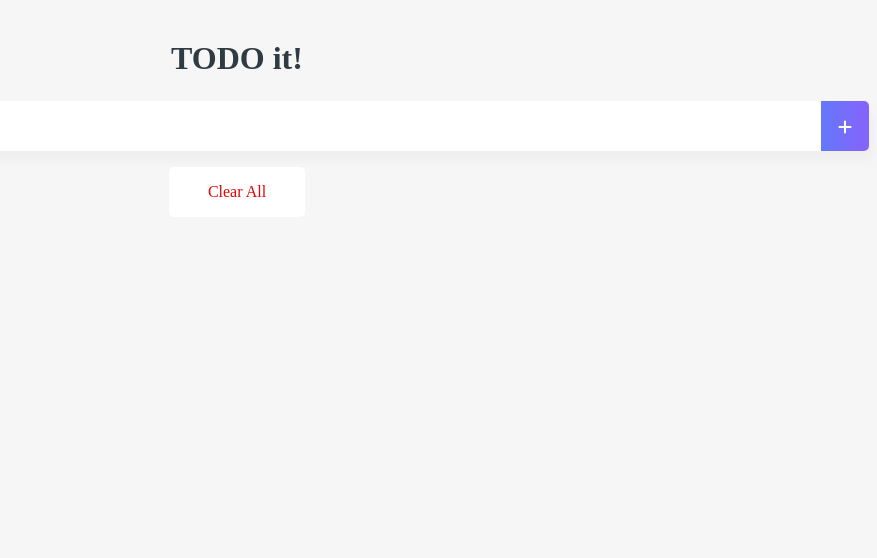
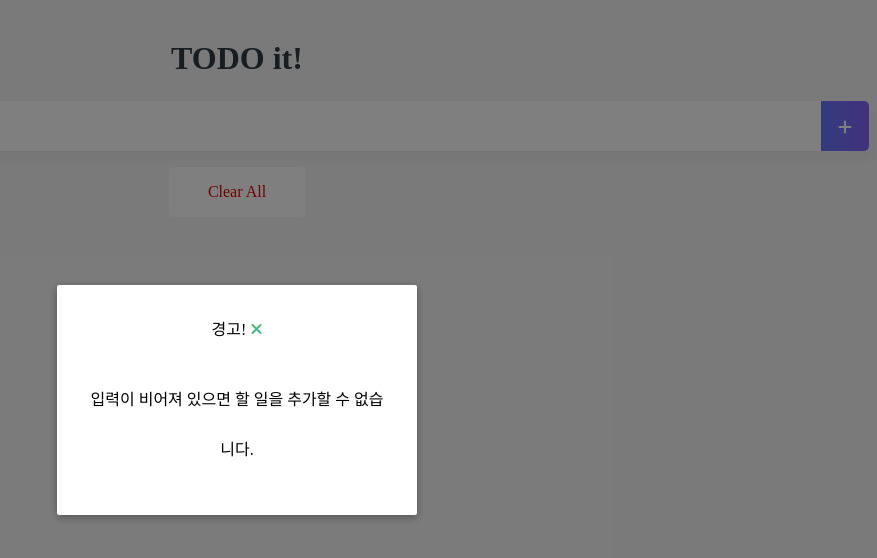
Before and after one commit to Curry4182/vue-todo, a Vue app in the folder vue-todo/: page / in a window 1280 px wide. Both pictures are taken after a click on the element 1248 px from the left and 126 px from the top of the page. Shown: the top 558 px of the page, without its empty margins (403-1280 px from the left). Built offline with nearby package versions, Linux system fonts and the light colour scheme.

Commit message:
feat: 할 일 입력이 비어져 있으면 경고 모달이 발생하도록 기능 추가

```diff
--- a/vue-todo/src/components/TodoInput.vue
+++ b/vue-todo/src/components/TodoInput.vue
@@ -5,19 +5,37 @@
         <span class="addContainer" @click="addTodoItem">
             <i class="fa-solid fa-plus addBtn"></i>
         </span>
+        <DefaultModal :show="showModal" @close="closeModal">
+            <template v-slot:header>
+                경고!
+                <i class="closeModalBtn fas fa-times"></i>
+            </template>
+            <template v-slot:body>
+                <p>
+                    입력이 비어져 있으면 할 일을 추가할 수 없습니다.
+                </p>
+            </template>
+        </DefaultModal>
     </div>
 </template>
 
 <script>
+    import DefaultModal from './common/DefaultModal.vue';
+
     export default {
         data() {
             return {
-                newTodoItem: ""
+                newTodoItem: "",
+                showModal: false
             }
+        },
+        components: {
+            DefaultModal
         },
         methods: {
             addTodoItem() {
                 if(this.newTodoItem === '') {
+                    this.showModal = true;
                     return;
                 }
                 this.$emit('addOneItem', this.newTodoItem);
@@ -25,6 +43,9 @@
             },
             clearInput() {
                 this.newTodoItem = "";
+            },
+            closeModal() {
+                this.showModal = false;
             }
         }
     }
@@ -55,5 +76,7 @@
     color: white;
     vertical-align: middle;
 }
-
+.closeModalBtn {
+    color: #42b983;
+}
 </style>
--- /dev/null
+++ b/vue-todo/src/components/common/DefaultModal.vue
@@ -0,0 +1,83 @@
+<template>
+    <div>
+        <Transition name="modal">
+            <div v-if="show" class="modal-mask">
+                <div class="modal-container">
+                    <div class="modal-header">
+                        <slot name="header">default header</slot>
+                    </div>
+
+                    <div class="modal-body">
+                        <slot name="body">default body</slot>
+                    </div>
+                </div>
+            </div>
+        </Transition>
+    </div>
+</template>
+
+<script>
+    export default {
+        props: ['show']
+    }
+</script>
+
+<style lang="scss" scoped>
+.modal-mask {
+    position: fixed;
+    z-index: 9998;
+    top: 0;
+    left: 0;
+    width: 100%;
+    height: 100%;
+    background-color: rgba(0, 0, 0, 0.5);
+    display: flex;
+    transition: opacity 0.3s ease;
+}
+
+.modal-container {
+    width: 300px;
+    margin: auto;
+    padding: 20px 30px;
+    background-color: #fff;
+    border-radius: 2px;
+    box-shadow: 0 2px 8px rgba(0, 0, 0, 0.33);
+    transition: all 0.3s ease;
+}
+
+.modal-header h3 {
+    margin-top: 0;
+    color: #42b983;
+}
+
+.modal-body {
+    margin: 20px 0;
+}
+
+.modal-default-button {
+    float: right;
+}
+
+/*
+ * The following styles are auto-applied to elements with
+ * transition="modal" when their visibility is toggled
+ * by Vue.js.
+ *
+ * You can easily play with the modal transition by editing
+ * these styles.
+ */
+
+.modal-enter-from {
+    opacity: 0;
+}
+
+.modal-leave-to {
+    opacity: 0;
+}
+
+.modal-enter-from .modal-container,
+.modal-leave-to .modal-container {
+    -webkit-transform: scale(1.1);
+    transform: scale(1.1);
+}
+</style>
```
Also changed, not shown: vue-todo/src/App.vue (+3 -9 lines).
